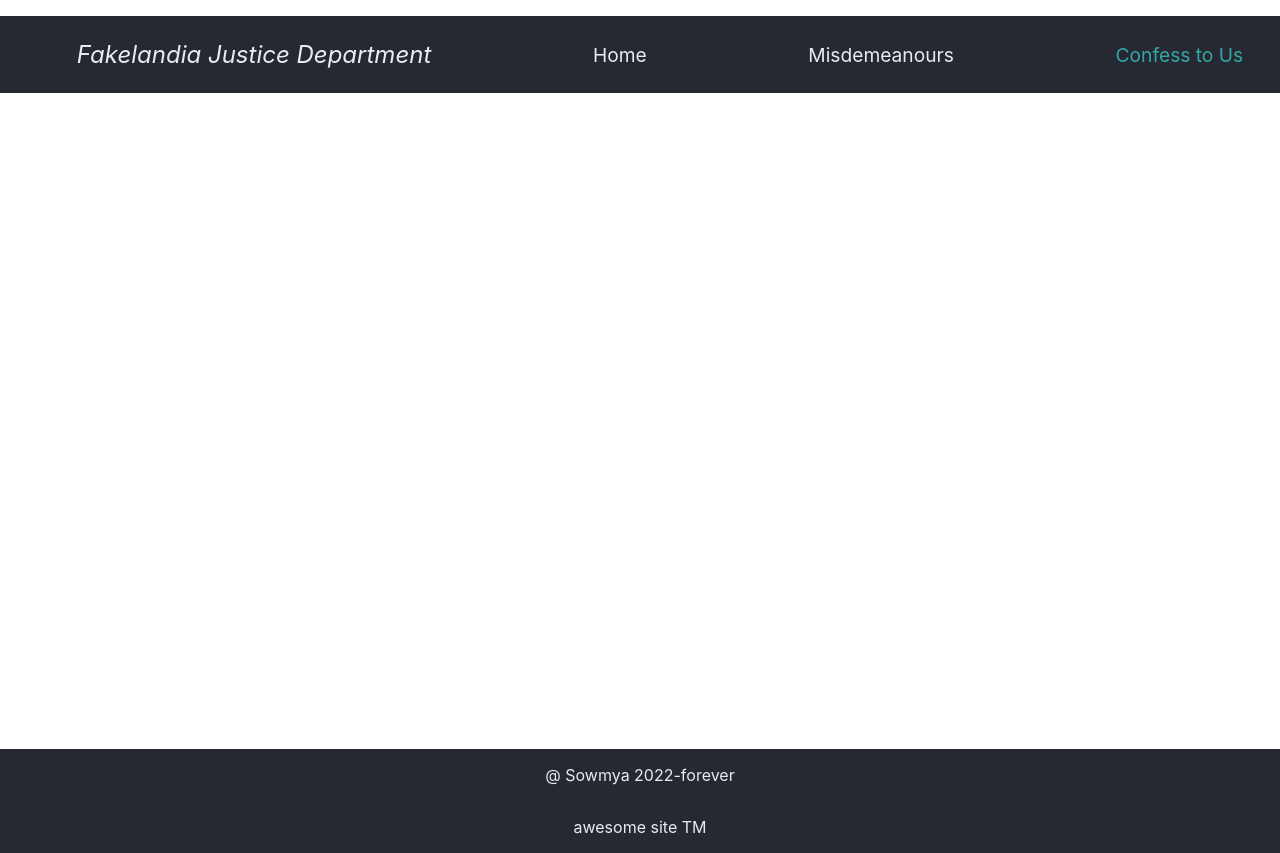
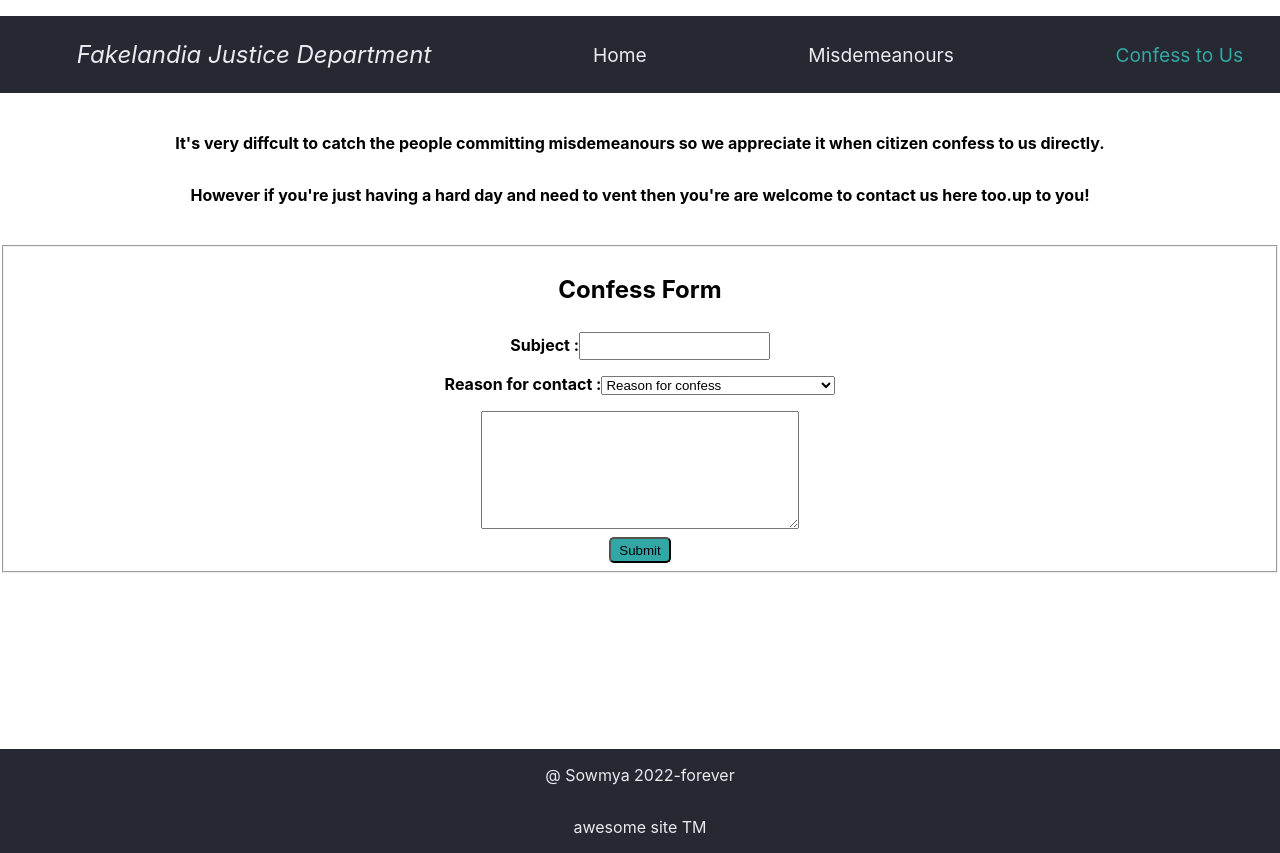
Before and after one commit to sowmyamanusri/fakelandians, a React (Create React App) app: page /confess in a window 1280 px wide. Built offline with nearby package versions, Linux system fonts and the light colour scheme.

Commit message:
Created confess form and add disabled function when from is submitting and formData reason is not equally to Misdemeanours they thereason is printed in the console

```diff
--- a/src/App.css
+++ b/src/App.css
@@ -166,3 +166,60 @@ font-size: 1.2rem;
   font-size: 1rem;
   padding:0.5rem;
 }
+
+/* confess */
+
+.confess__text{
+  display: flex;
+  flex-direction:column;
+  justify-content: center;
+  align-items: center;
+  padding: 0.5rem;
+}
+.confess__text p{
+  font-weight: 700;
+}
+.confess__form__fieldset{
+  display: flex;
+  flex-direction:column;
+  justify-content: center;
+  align-items: center;
+  padding: 0.5rem;
+
+}
+
+.confess__form label{
+
+  font-size:1rem;
+  font-weight:bold;
+  padding: 0.5rem;
+  line-height:0.5rem;
+
+}
+
+.confess__form input{
+  padding:0.3rem;
+
+}
+
+.confess__form .textarea{
+  padding: 0.5rem;
+  line-height:1rem;
+  margin:0.5rem;
+  width :300px;
+  height:100px;
+
+}
+.confess__form .btn{
+  padding: 0.2rem 0.5rem;
+  background-color: #32a8a6;
+  border-radius:5px;
+}
+
+.confess__form__submit{
+  display: flex;
+  flex-direction:column;
+  justify-content: center;
+  align-items: center;
+  padding: 0.5rem;
+}
--- a/src/components/Confess.tsx
+++ b/src/components/Confess.tsx
@@ -1,6 +1,93 @@
-import React from 'react';
+import React,{useState,useReducer} from 'react';
 
-const Confess : React.FC =() =><div></div>
+const Confess : React.FC =() =>{
+
+  const formReducer= (state:any, event:any) => {
+    if(event.reset) {
+     return {
+       subject: '',
+       reason: '',
+       details:''
+     }
+   }
+    return {
+      ...state,
+      [event.name]: event.value
+    }
+  }
+  const handleSubmit = (event:any) => {
+   event.preventDefault();
+   setSubmitting(true);
+
+if (formData.reason === 'I just want to talk'){
+  console.log(formData.reason);
+}
+
+   setTimeout(()=>{
+
+       setSubmitting(false);
+       setFormData({reset:true});
+
+
+   },3000)
+  }
+
+  const handleChange =(event:any)=>{
+      setFormData({name:event.target.name,value:event.target.value});
+  }
+  const [submitting, setSubmitting] = useState(false);
+  const [formData, setFormData] = useReducer(formReducer, {});
+
+
+return(
+<section >
+<div className ="confess__text">
+<p>It's very diffcult to catch the people committing misdemeanours so we appreciate it when citizen confess to us
+    directly.</p>
+<p>However if you're just having a hard day and need to vent then you're are welcome to contact us here too.up to you!</p>
+</div>
+<div className ="confess__form__submit">
+
+
+
+{submitting && formData.reason !== 'I just want to talk' &&
+   <div>
+        You are submitting the following:
+    {Object.keys(formData).length === 0 && submitting ? (
+  <div className="ui message success">Signed in successfully</div>
+    )  :(
+        <pre>{JSON.stringify(formData, undefined, 2)}</pre>
+      )}
+     </div>
+}
+
+</div>
+
+
+<form className ="confess__form" onSubmit ={handleSubmit}>
+        <fieldset  className="confess__form__fieldset"disabled ={submitting}>
+        <h2>Confess Form</h2>
+         <label> Subject :
+            <input name="subject" onChange={handleChange} value ={formData.subject}/>
+          </label>
+         <label> Reason for contact :
+           <select  className ="reason" name="reason" onChange={handleChange}>
+               <option value="">Reason for confess</option>
+               <option value="Mild Public Rudeness = 🤪">Mild Public Rudeness = 🤪</option>
+               <option value="Speaking in a Lift = 🗣">Speaking in a Lift = 🗣</option>
+               <option value="Not Eating Your Vegetables = 🥗">Not Eating Your Vegetables = 🥗</option>
+               <option value="Supporting Manchester United = 😈">Supporting Manchester United = 😈</option>
+               <option value="I just want to talk">I just want to talk</option>
+           </select>
+           </label>
+          <textarea  className ="textarea" value= {formData.textarea} onChange={handleChange} />
+          <button className ="btn" type="submit" disabled ={submitting}>Submit</button>
+         </fieldset>
+</form>
+
+</section>
+)
+}
 
 
 
--- a/src/components/misdemeanoursList.tsx
+++ b/src/components/misdemeanoursList.tsx
@@ -27,11 +27,11 @@ const MisdemeanoursList=() => {
         <section className="misdemeanoursFilter">
           <select  id="options" className="options" placeholder="Filter"
            name="options" onChange={handleOptions}>
-            <option value="all">All Misdemeanours</option>
-             <option value="rudeness 🤪">rudeness 🤪</option>
-            <option value="lift 🗣">lift 🗣 </option>
-            <option value="vegetables 🥗">vegetables 🥗</option>
--           <option value="united 😈">united 😈</option>
+            <option value="">All Misdemeanours</option>
+             <option value="Mild Public Rudeness = 🤪">Mild Public Rudeness = 🤪</option>
+            <option value="Speaking in a Lift = 🗣">Speaking in a Lift = 🗣 </option>
+            <option value="Not Eating Your Vegetables = 🥗">Not Eating Your Vegetables = 🥗</option>
+-           <option value="Supporting Manchester United = 😈">Supporting Manchester United = 😈</option>
           </select>
         </section>
       <section className ="misdemeanoursTable">
--- a/src/generate_misdemeanours.ts
+++ b/src/generate_misdemeanours.ts
@@ -1,9 +1,9 @@
 import { FakelandianMisdemeanours } from "./fakelandianMisdemeanours";
 export const MISDEMEANOURS = [
-	'rudeness 🤪',
-	'vegetables 🥗',
-	'lift 🗣',
-	'united 😈',
+	'Mild Public Rudeness = 🤪',
+	'Speaking in a Lift = 🗣',
+	'Not Eating Your Vegetables = 🥗',
+	'Supporting Manchester United = 😈',
 ] as const;
 export type Misdemeanour = typeof MISDEMEANOURS[number];
 
```
